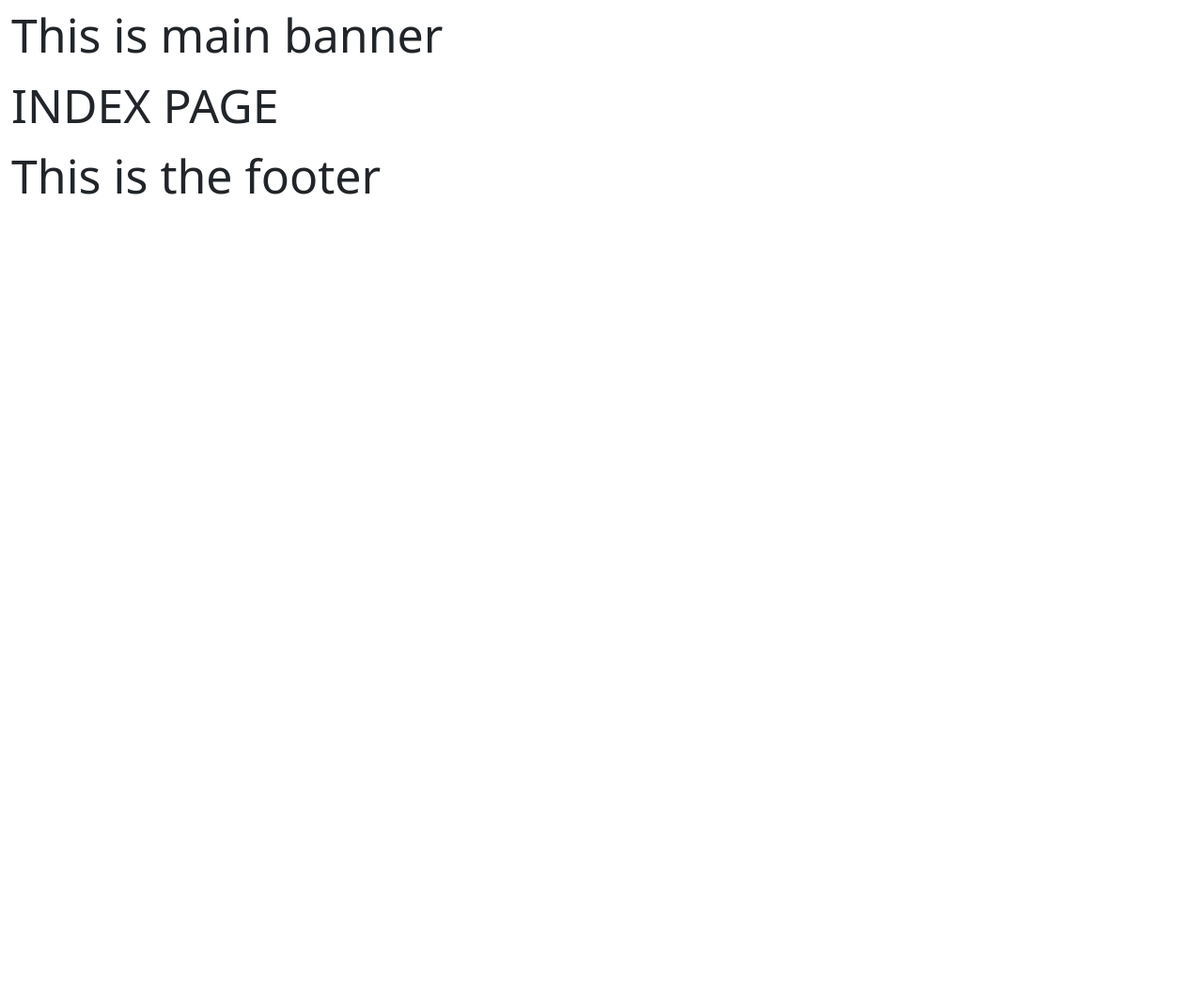
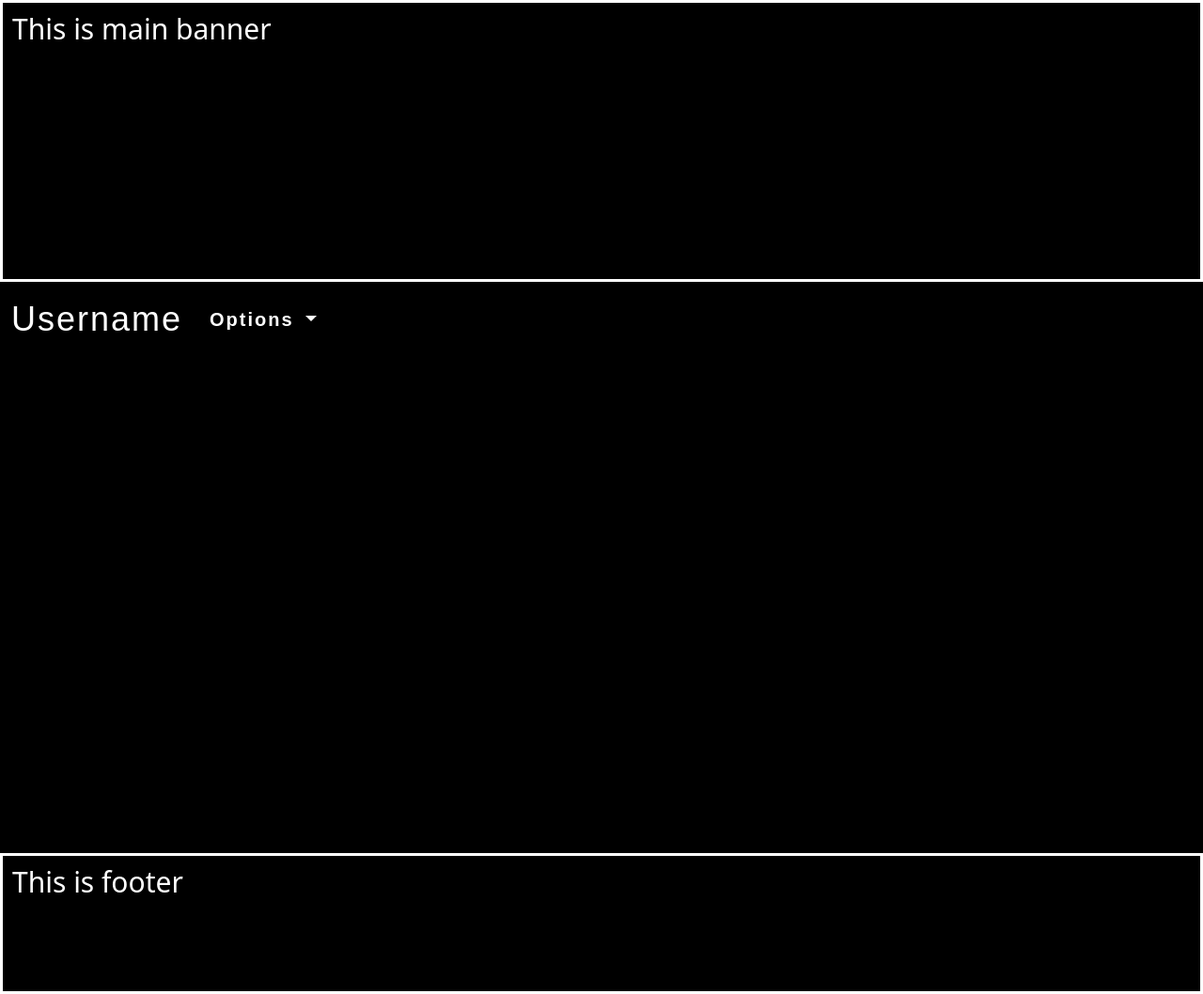
Before and after one commit to Dan-Matthews-23/origin, a Django app: page / in a window 1280 px wide. Shown: the whole page at 94% size. Before the commit the page ends 207 px from the top, so only its background shows below. Run offline with Django 5.2, Linux system fonts and the light colour scheme; some libraries are stand-ins or nearby versions.

Commit message:
CREATED header, footer, nav bar

```diff
--- a/home/static/home/css/home.css
+++ b/home/static/home/css/home.css
@@ -1,3 +1,86 @@
-body {
-    font-size: 50px;
+body, header, footer {
+    background-color: black;
 }
+
+.main-banner {
+    width: 100%;
+    height: 300px;
+    padding: 10px;
+}
+
+.main-banner-text {
+    color: white;
+    font-size: 30px;
+}
+
+
+.footer-container {
+    width: 100%;
+    height: 150px;
+    padding: 10px;
+
+}
+
+.nav-bar-container {
+    width:100%;
+    height: 150px;
+    padding: 10px;
+}
+
+/* Nav Page */
+#main-title {
+    font-family: 'Anton', sans-serif;
+    font-size: 36px;
+    letter-spacing: 2px;
+    color: white;
+}
+
+.nav-link-font {
+    font-family: 'Poppins', sans-serif;
+    font-size: 20px;
+    letter-spacing: 2px;
+    font-weight: bold;
+    color: white;
+}
+
+#nav-bar-container {
+    background-color: black;
+
+
+}
+
+.nav-icons li {
+    display: inline-block;
+    padding-left: 35px;
+    padding-right: 35px;
+    color: white;
+}
+
+.nav-icons i {
+    font-size: 250%;
+    color: white;
+}
+
+#nav-icon-div {
+    margin: auto;
+
+    padding-top: 15px;
+    padding-right: 10px;
+
+}
+
+.nav-small-text {
+    font-size: 14px;
+    font-weight: bold;
+    color: white;
+}
+
+
+
+
+
+
+.with-borders {
+    border-style:solid;
+    border-color: white;
+}
--- a/home/templates/home/index.html
+++ b/home/templates/home/index.html
@@ -7,7 +7,7 @@
 <div class="container-fluid">
     <div class="row">
         <div class="col">
-            INDEX PAGE
+            <br><br><br><br><br><br><br><br><br><br><br><br><br><br><br><br><br><br><br><br><br>
         </div>
     </div>
 </div>
--- /dev/null
+++ b/static/css/base.css
@@ -0,0 +1,3 @@
+html {
+    background-color: black;
+}
--- a/templates/base.html
+++ b/templates/base.html
@@ -37,10 +37,15 @@
 <body>
     <header>
         {% include 'includes/header.html' %}
+        <div class=" container-fluid " id="nav-bar-container">
+            <div class=" row ">
+                <div class="  col-12 col-sm-12 col-md-12 col-lg-6 col-xl-6 col-xxl-6 g-0 ">
+                    {% include 'includes/nav-bar.html' %}
+                </div>
+            </div>
+        </div>
     </header>
-    <!--This is the section that holds the banner with the deal of the week-->
 
-    <!--End of banner section-->
     <div class="container message-container">
         <div class="row">
             <div class="col col-sm-12 col-lg-12">
@@ -69,7 +74,5 @@
         integrity="sha384-BBtl+eGJRgqQAUMxJ7pMwbEyER4l1g+O15P+16Ep7Q9Q+zqX6gSbd85u4mG4QzX+"
         crossorigin="anonymous"></script>
 </body>
-<footer>
-        {% include 'includes/footer.html' %}
-    </footer>
+{% include 'includes/footer.html' %}
 </html>
--- a/templates/includes/footer.html
+++ b/templates/includes/footer.html
@@ -1,7 +1,8 @@
-<div class="container-fluid">
+<br>
+<div class="container-fluid footer-container with-borders">
     <div class="row">
         <div class="col">
-            This is the footer
+            <h1 class="main-banner-text">This is footer</h1>
         </div>
     </div>
 </div>
--- a/templates/includes/header.html
+++ b/templates/includes/header.html
@@ -1,7 +1,7 @@
-<div class="container-fluid">
+<div class="container-fluid main-banner with-borders">
     <div class="row">
         <div class="col">
-            This is main banner
+            <h1 class="main-banner-text">This is main banner</h1>
         </div>
     </div>
 </div>
--- /dev/null
+++ b/templates/includes/nav-bar.html
@@ -0,0 +1,41 @@
+<!--
+   This Nav Bar was adapted from Bootstrap 5 docs. See Readme for further info
+    -->
+<nav class="navbar navbar-expand-lg navbar-dark ">
+    <div class="container-fluid">
+        <a class="navbar-brand" id="main-title" href="{% url 'home' %}">
+            {% if request.user.is_authenticated %}
+            {{user.username}}
+            {% else %}
+            Username
+            {% endif %}
+        </a>
+        <button class="navbar-toggler" type="button" data-bs-toggle="collapse" data-bs-target="#navbarNavDarkDropdown"
+            aria-controls="navbarNavDarkDropdown" aria-expanded="false" aria-label="Toggle navigation">
+            <span class="navbar-toggler-icon"></span>
+        </button>
+        <div class="collapse navbar-collapse" id="navbarNavDarkDropdown">
+
+
+
+
+
+
+            <ul class="navbar-nav">
+                <li class="nav-item dropdown">
+                    <button class="btn nav-link-font  dropdown-toggle" data-bs-toggle="dropdown" aria-expanded="false">
+                        Options
+                    </button>
+                    <ul class="dropdown-menu dropdown-menu-dark">
+                        <li><a class="dropdown-item" href="{% url 'account_login' %}">Log in</a></li>
+                        <li><a class="dropdown-item" href="{% url 'account_signup' %}">Register</a></li>
+                        <li><a class="dropdown-item" href="{% url 'account_logout' %}">Logout</a></li>
+                        <li><a class="dropdown-item" href="{% url 'account_logout' %}">Account</a></li>
+                        <li><a class="dropdown-item" href="{% url 'account_logout' %}">Battlefield</a></li>
+                        <li><a class="dropdown-item" href="{% url 'account_logout' %}">Intel</a></li>
+                    </ul>
+                </li>
+            </ul>
+        </div>
+    </div>
+</nav>
```
Also changed, not shown: templates/includes/nav.html (deleted, +0 -7 lines).
